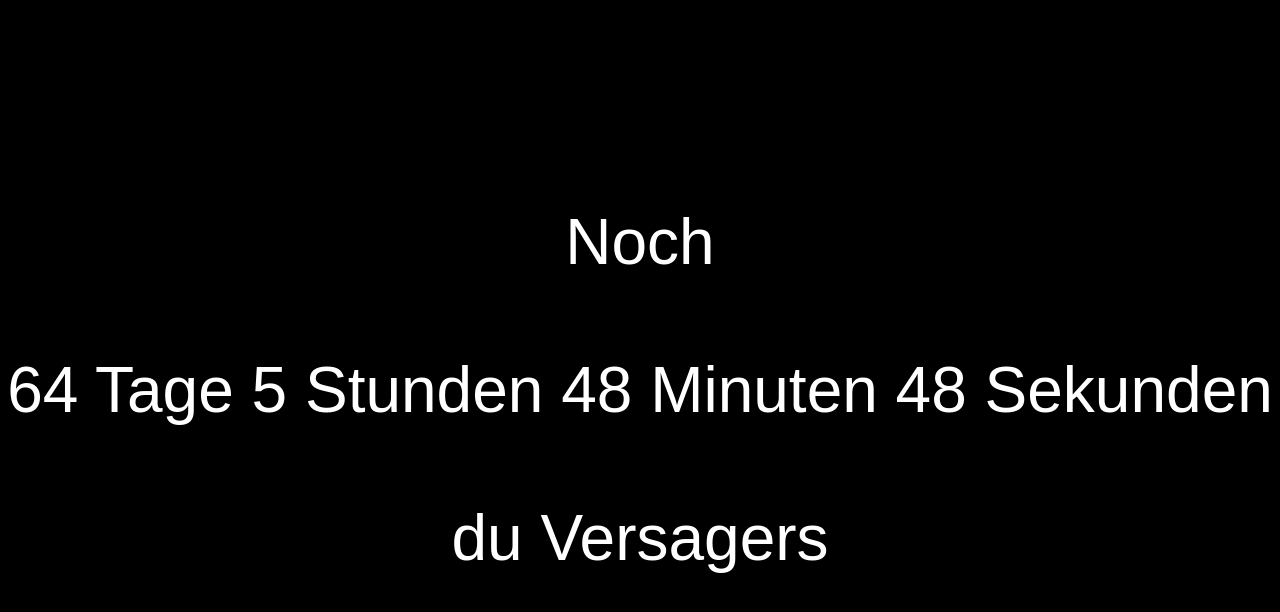
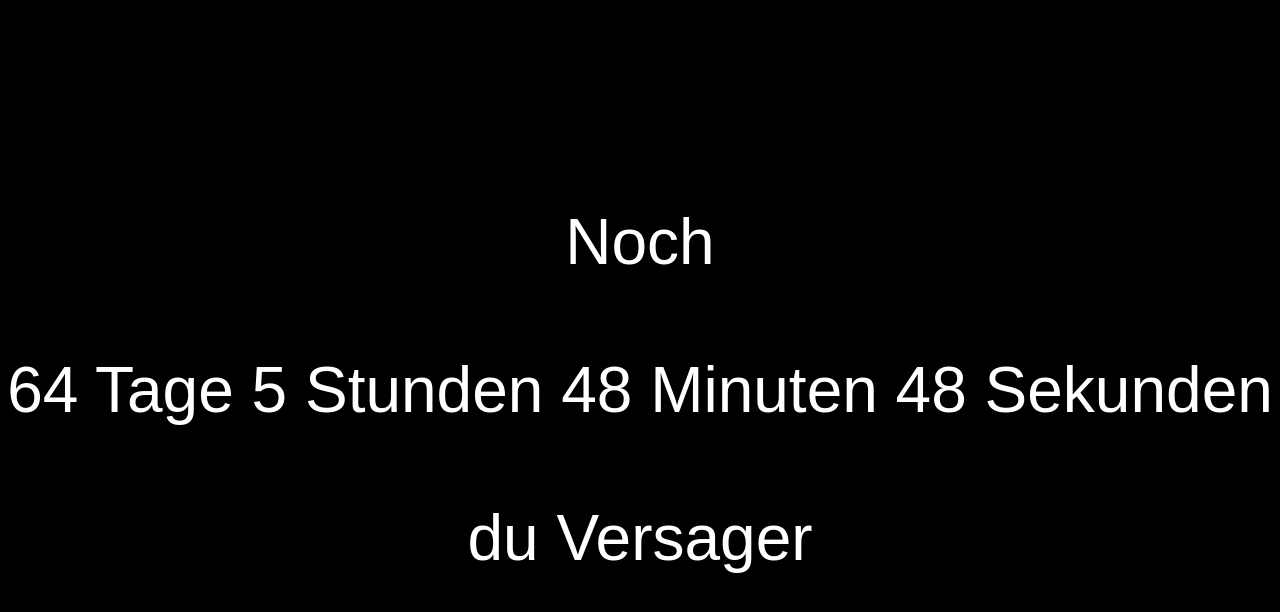
Before and after one commit to lukasfritschi/lukasfritschi.github.io, a plain HTML site: page index.html in a window 1280 px wide. Both pictures are taken after a click on the button "Start Countdown". Drawn offline with Linux system fonts and the light colour scheme.

Commit message:
Update index.html

```diff
--- a/index.html
+++ b/index.html
@@ -40,7 +40,7 @@
 
     <button id="startButton" onclick="startFullScreen()">Start Countdown</button>
 
-    <div id="title" style="display: none;">Noch<br><br><span id="countdown"></span><br><br>du Versagers</div>
+    <div id="title" style="display: none;">Noch<br><br><span id="countdown"></span><br><br>du Versager</div>
 
     <audio id="whistle" src="https://www.soundjay.com/button/sounds/beep-07.mp3"></audio>
 
```
